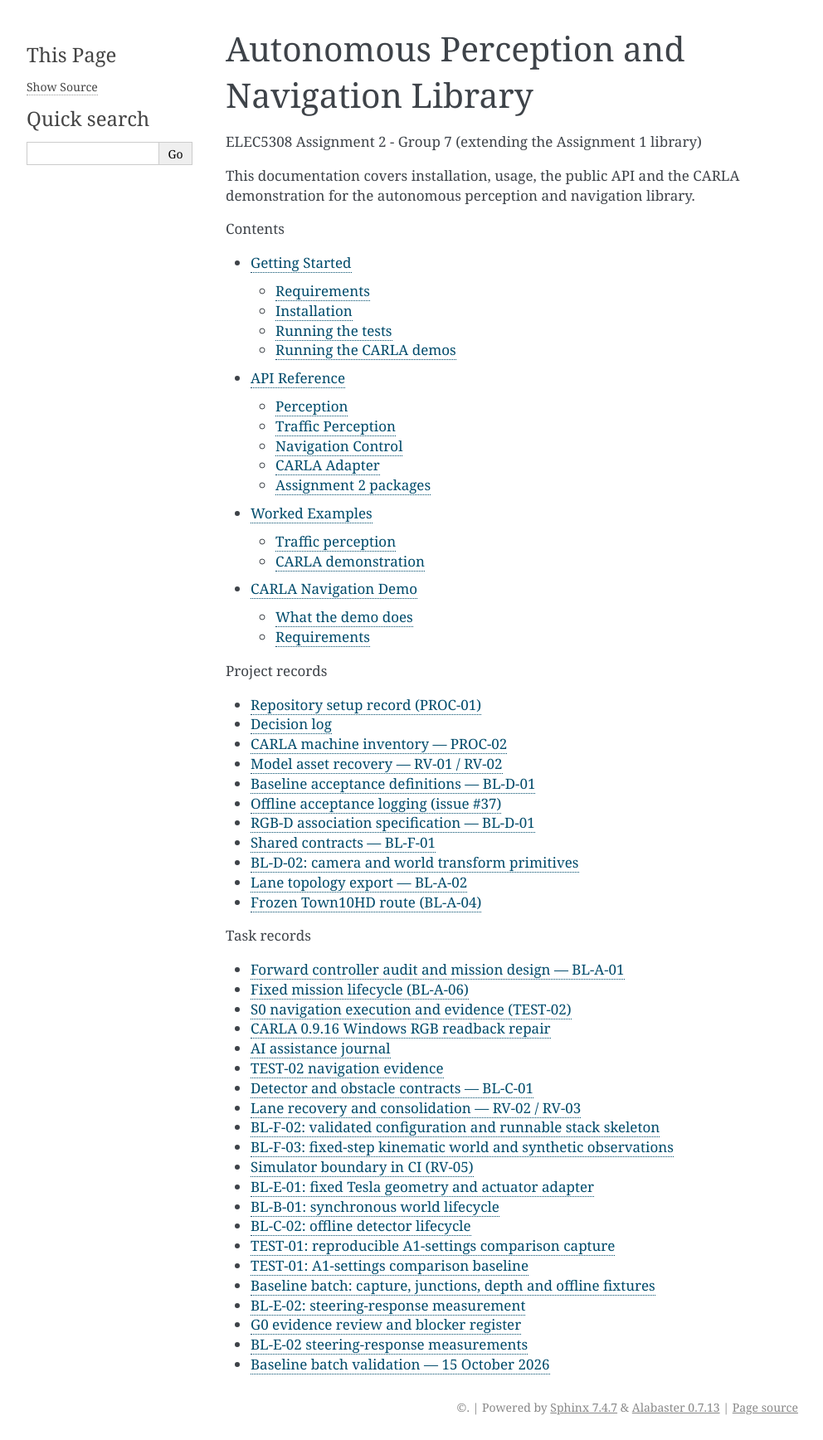
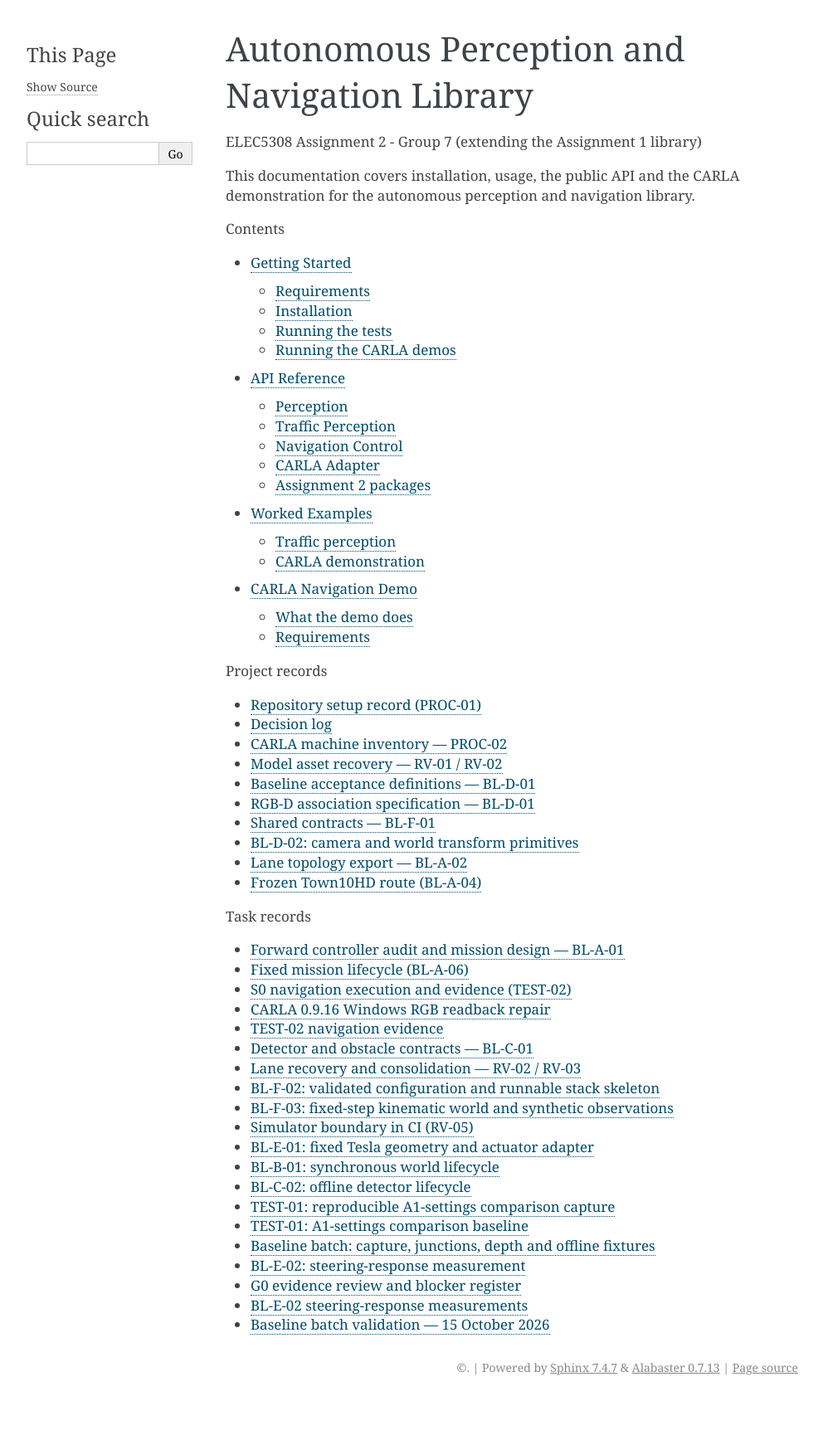
Before and after one commit to kkaaman/kkaaman-elec5308-a2-mo, a Sphinx documentation site: the page built from docs/index.rst, in a window 1280 px wide. Shown: the whole page at 83% size, without its empty margins (148-1140 px from the left). Built offline with Sphinx 7.4.7, drawn with Linux system fonts in a browser that asks for light colours; after the commit the page ends 1688 px from its top, so only the background shows below that.

Commit message:
docs(TEST-02): relocate AI journal with evidence

```diff
--- a/docs/index.rst
+++ b/docs/index.rst
@@ -24,7 +24,6 @@ demonstration for the autonomous perception and navigation library.
    machines
    assets
    acceptance
-   acceptance-logging
    depth-association
    interfaces
    geometry
@@ -39,7 +38,6 @@ demonstration for the autonomous perception and navigation library.
    mission_lifecycle
    s0_navigation_validation
    carla_rgb_readback_fix
-   ai_journal
    evidence/TEST-02/README
    detector_contracts
    lane_recovery
```
Also changed, not shown: docs/evidence/TEST-02/README.md (+1 -1 lines), docs/evidence/TEST-02/ai-journal.md (renamed from docs/ai_journal.md).
